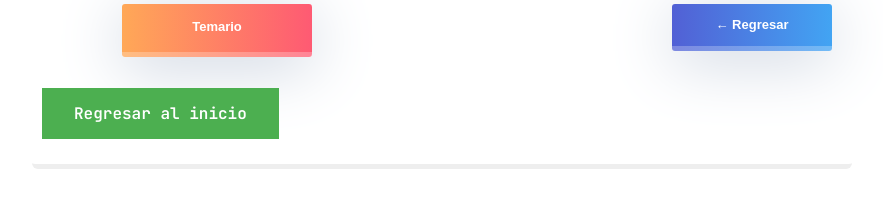
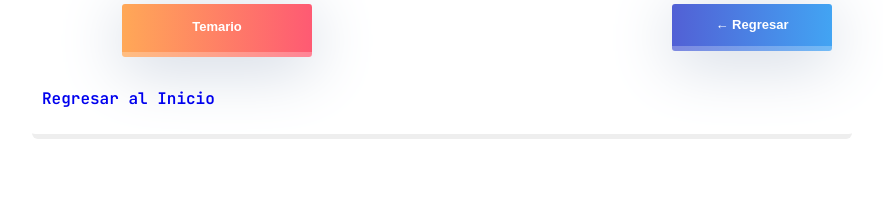
Before and after one commit to luisgabriel090/tecnologia.git.io, a plain HTML site: page etapas/edad_antigua.html in a window 1280 px wide. Shown: the part 2752-2960 px from the top of the page, without its empty margins (198-1081 px from the left). After the commit the page ends 2936 px from the top, so only its background shows below. Drawn offline with Linux system fonts and the light colour scheme.

Commit message:
Update edad_antigua.html

```diff
--- a/etapas/edad_antigua.html
+++ b/etapas/edad_antigua.html
@@ -88,7 +88,7 @@
         <a href="tecnologia.pdf" download="tecnologia.pdf" class="btn-drop"><span class="ic-sx24"></span>Temario</a>
 
         <a href="../index.html" class="btn-view"><span class="ic-sx24"></span>←  Regresar</a><br><br><br><br>
-            <a href="#inicio"><span class="sipa">Regresar al inicio</span></a>
+            <a href="#inicio">Regresar al Inicio</a>
     </div>
 </body>
 
```
